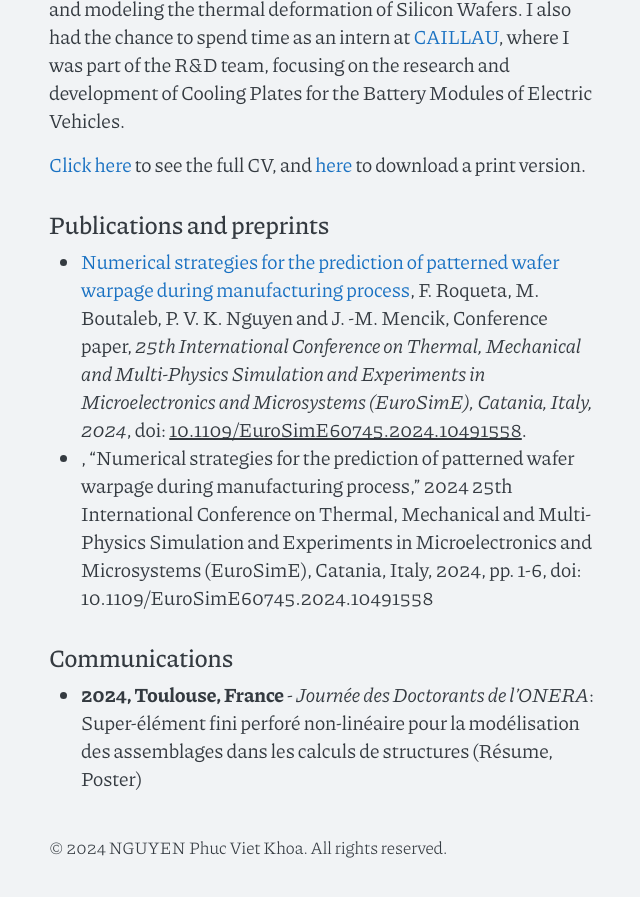
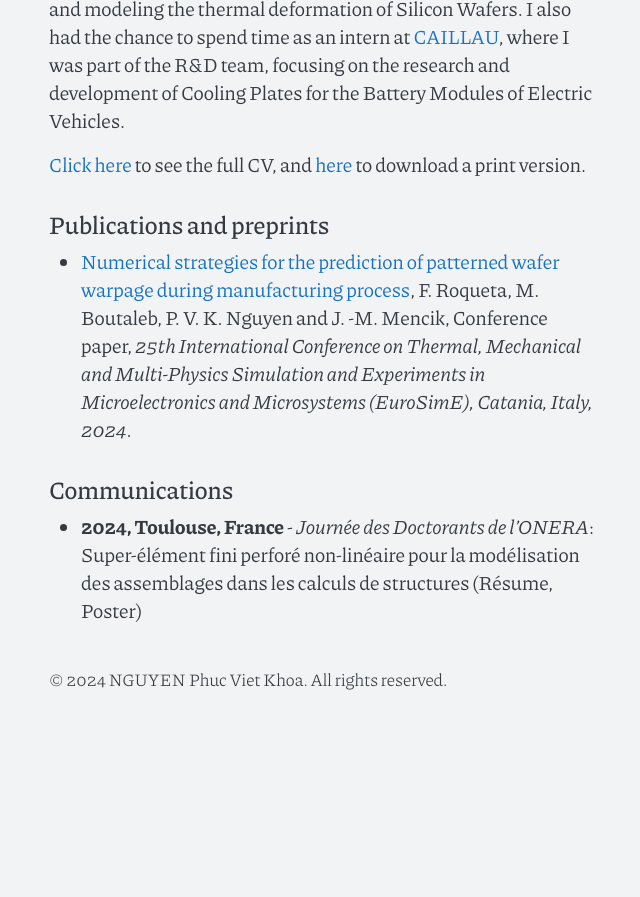
Before and after one commit to NguyenPhucVietKhoa/NguyenPhucVietKhoa.github.io, a Jekyll site: the page built from index.md, in a window 1280 px wide and 900 px high, scrolled down 1292 px. Shown: the top 897 px of the window, without its empty margins (318-958 px from the left). Built offline with Jekyll 4.4.1, drawn with Linux system fonts in a browser that asks for light colours; after the commit the page ends 2024 px from its top, so only the background shows below that.

Commit message:
Update index.md

```diff
--- a/index.md
+++ b/index.md
@@ -15,8 +15,7 @@ During my academic journey, I interned at prominent companies in France. In 2023
 
 ## Publications and preprints
 
-* [Numerical strategies for the prediction of patterned wafer warpage during manufacturing process](https://ieeexplore.ieee.org/document/10491558), F. Roqueta, M. Boutaleb, P. V. K. Nguyen and J. -M. Mencik, Conference paper, *25th International Conference on Thermal, Mechanical and Multi-Physics Simulation and Experiments in Microelectronics and Microsystems (EuroSimE), Catania, Italy, 2024*, doi: <ins>10.1109/EuroSimE60745.2024.10491558</ins>.
-* , "Numerical strategies for the prediction of patterned wafer warpage during manufacturing process," 2024 25th International Conference on Thermal, Mechanical and Multi-Physics Simulation and Experiments in Microelectronics and Microsystems (EuroSimE), Catania, Italy, 2024, pp. 1-6, doi: 10.1109/EuroSimE60745.2024.10491558
+* [Numerical strategies for the prediction of patterned wafer warpage during manufacturing process](https://ieeexplore.ieee.org/document/10491558), F. Roqueta, M. Boutaleb, P. V. K. Nguyen and J. -M. Mencik, Conference paper, *25th International Conference on Thermal, Mechanical and Multi-Physics Simulation and Experiments in Microelectronics and Microsystems (EuroSimE), Catania, Italy, 2024*.
 
 ## Communications
 
```
